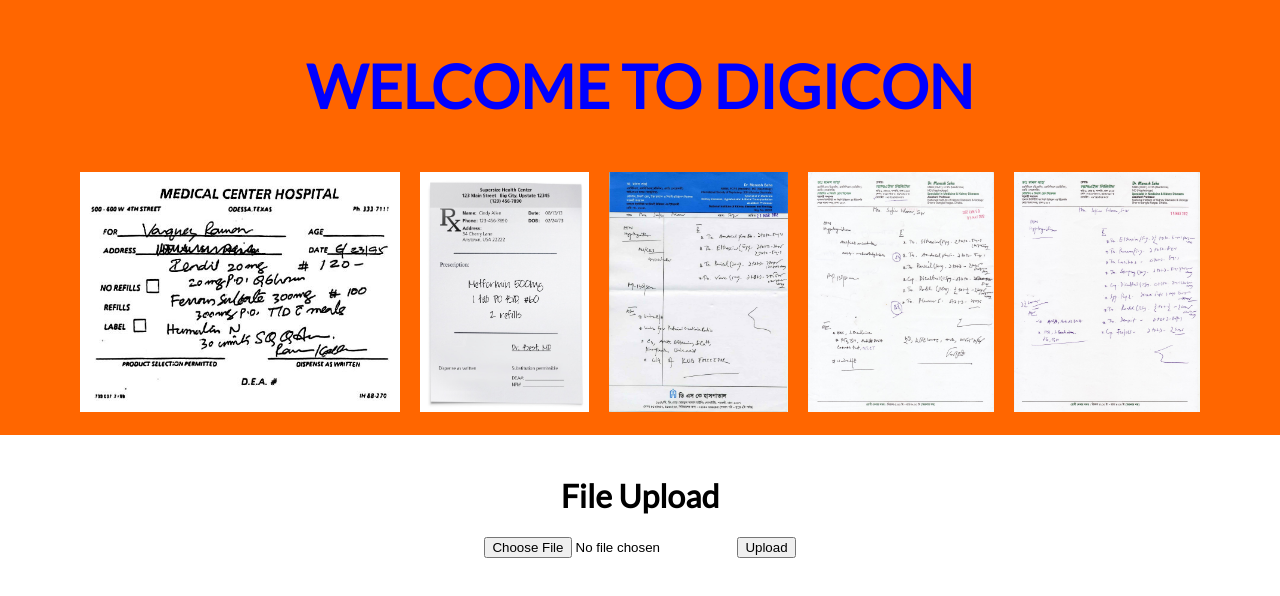
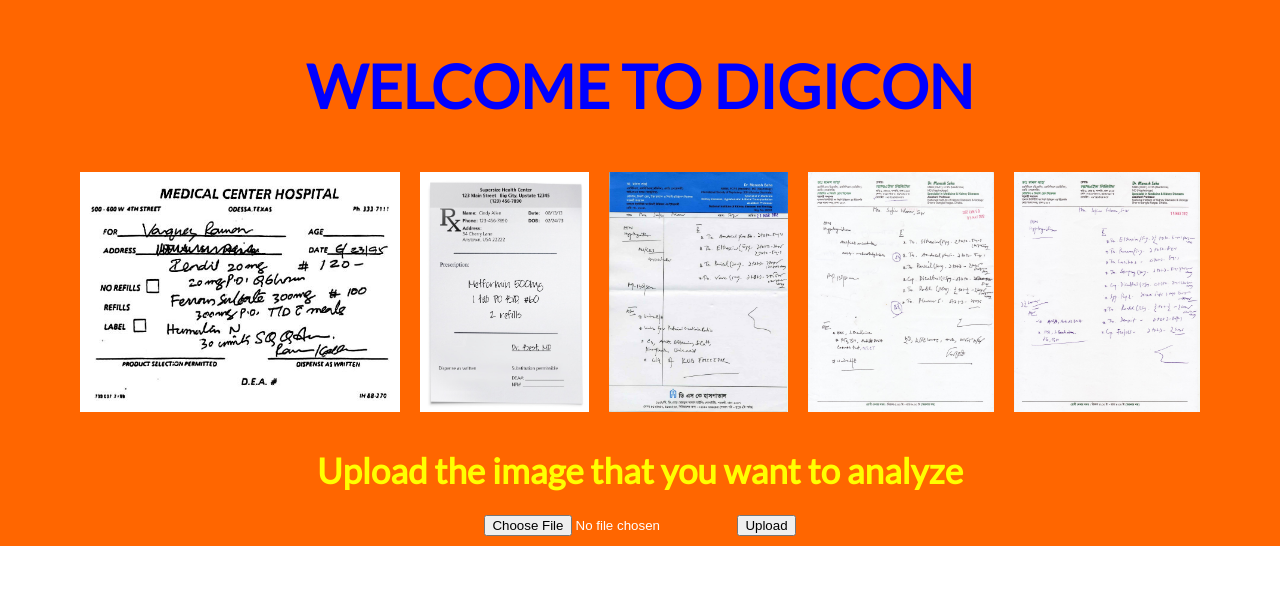
Before and after one commit to lbs-iitkgp/opensoft18, a React (Create React App) app in the folder frontend/: page / in a window 1280 px wide. Shown: the top 596 px of the page. Built offline with nearby package versions, Linux system fonts and the light colour scheme.

Commit message:
check on anti-pattern

```diff
--- a/frontend/public/index.html
+++ b/frontend/public/index.html
@@ -36,9 +36,5 @@
       To begin the development, run `npm start` or `yarn start`.
       To create a production bundle, use `npm run build` or `yarn build`.
     -->
-    <br>
-    <center>
-    <div id="root1"></div>
-    </center>
   </body>
 </html>
--- a/frontend/src/App.js
+++ b/frontend/src/App.js
@@ -1,11 +1,11 @@
 import React, { Component } from 'react';
 import Samples from './components/samples';
 import './App.css';
-
+import SimpleReactFileUpload from './fileUpload'
 
 class App extends Component {
   render() {
-    var myStyle={
+    var headerStyle={
       fontSize:60,
       color: "blue",
     }
@@ -13,8 +13,9 @@
     return (
       <div className="App">
         <header className="App-header">
-          <h1 style={myStyle} className="App-title">Welcome to DigiCon</h1>
+          <h1 style={headerStyle} className="App-title">Welcome to DigiCon</h1>
           <Samples />
+          <SimpleReactFileUpload />
         </header>
       </div>
     );
--- a/frontend/src/fileUpload.js
+++ b/frontend/src/fileUpload.js
@@ -34,12 +34,19 @@
   }
 
   render() {
+    var headerStyle={
+      fontSize:35,
+      color: "yellow",
+    }
     return (
+
       <form onSubmit={this.onFormSubmit}>
-        <h1>File Upload</h1>
+        <h1 style={headerStyle}>Upload the image that you
+        want to analyze</h1>
         <input type="file" onChange={this.onChange} />
         <button type="submit">Upload</button>
       </form>
+
    )
   }
 }
--- a/frontend/src/index.js
+++ b/frontend/src/index.js
@@ -2,9 +2,7 @@
 import ReactDOM from 'react-dom';
 import './index.css';
 import App from './App';
-import SimpleReactFileUpload from './fileUpload'
 import registerServiceWorker from './registerServiceWorker';
 
 ReactDOM.render(<App />, document.getElementById('root'));
-ReactDOM.render(<SimpleReactFileUpload />, document.getElementById('root1'));
 registerServiceWorker();
```
